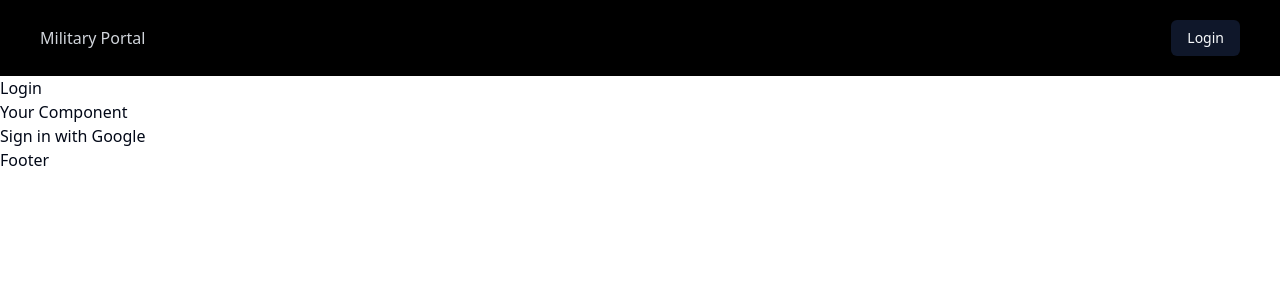
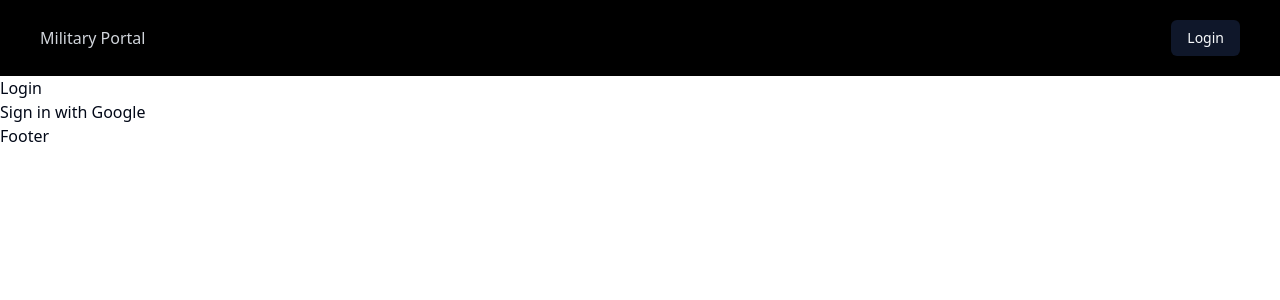
Before and after one commit to AbdullahBRashid/Military-Portal, a React (Vite) app in the folder Front-End/: page /login in a window 1280 px wide. Shown: the top 300 px of the page. Built offline with nearby package versions, Linux system fonts and the light colour scheme; no server answers.

Commit message:
Refactor

```diff
--- a/Front-End/src/Components/EditableField.tsx
+++ b/Front-End/src/Components/EditableField.tsx
@@ -1,5 +1,4 @@
-// EditableField.tsx
-import React, { useState } from "react";
+import { useState } from "react";
 
 interface EditableFieldProps {
   label: string;
@@ -8,7 +7,7 @@ interface EditableFieldProps {
   onCancel: () => void;
 }
 
-const EditableField: React.FC<EditableFieldProps> = ({ label, value, onEdit, onCancel }) => {
+const EditableField = ({ label, value, onEdit, onCancel }: EditableFieldProps) => {
   const [editable, setEditable] = useState(false);
   const [fieldValue, setFieldValue] = useState(value.toString());
 
--- a/Front-End/src/Components/GoogleLogin.tsx
+++ b/Front-End/src/Components/GoogleLogin.tsx
@@ -1,8 +1,7 @@
-import React from 'react';
 import { auth, provider } from '../firebase';
 import { signInWithPopup } from '@firebase/auth';
 
-const YourComponent: React.FC = () => {
+const YourComponent = () => {
   const signInWithGoogle = async () => {
     try {
       await signInWithPopup(auth, provider);
@@ -12,10 +11,7 @@ const YourComponent: React.FC = () => {
   };
 
   return (
-    <div>
-      <h1>Your Component</h1>
-      <button onClick={signInWithGoogle}>Sign in with Google</button>
-    </div>
+    <button onClick={signInWithGoogle}>Sign in with Google</button>
   );
 };
 
--- a/Front-End/src/Pages/Dashboard/Missiles/MissilePage.tsx
+++ b/Front-End/src/Pages/Dashboard/Missiles/MissilePage.tsx
@@ -34,15 +34,10 @@ const MissilePage = () => {
   }, [])
 
   const handleEditField = (field: string, newValue: string) => {
-    // Handle the edit logic here
     setMissile({ ...missile, [field]: newValue });
-    console.log(missile);
-    console.log(`Field ${field} updated with value: ${newValue}`);
   };
 
   const handleCancelEdit = () => {
-    // Handle the cancel edit logic here
-    console.log("Edit canceled");
   };
 
   return (
--- a/Front-End/src/contexts/UserContext.tsx
+++ b/Front-End/src/contexts/UserContext.tsx
@@ -1,4 +1,3 @@
-// UserContext.js
 import React, { createContext, useContext, useState, useEffect, ReactNode } from 'react';
 import { auth } from '../firebase';
 import { User } from '@firebase/auth';
```
